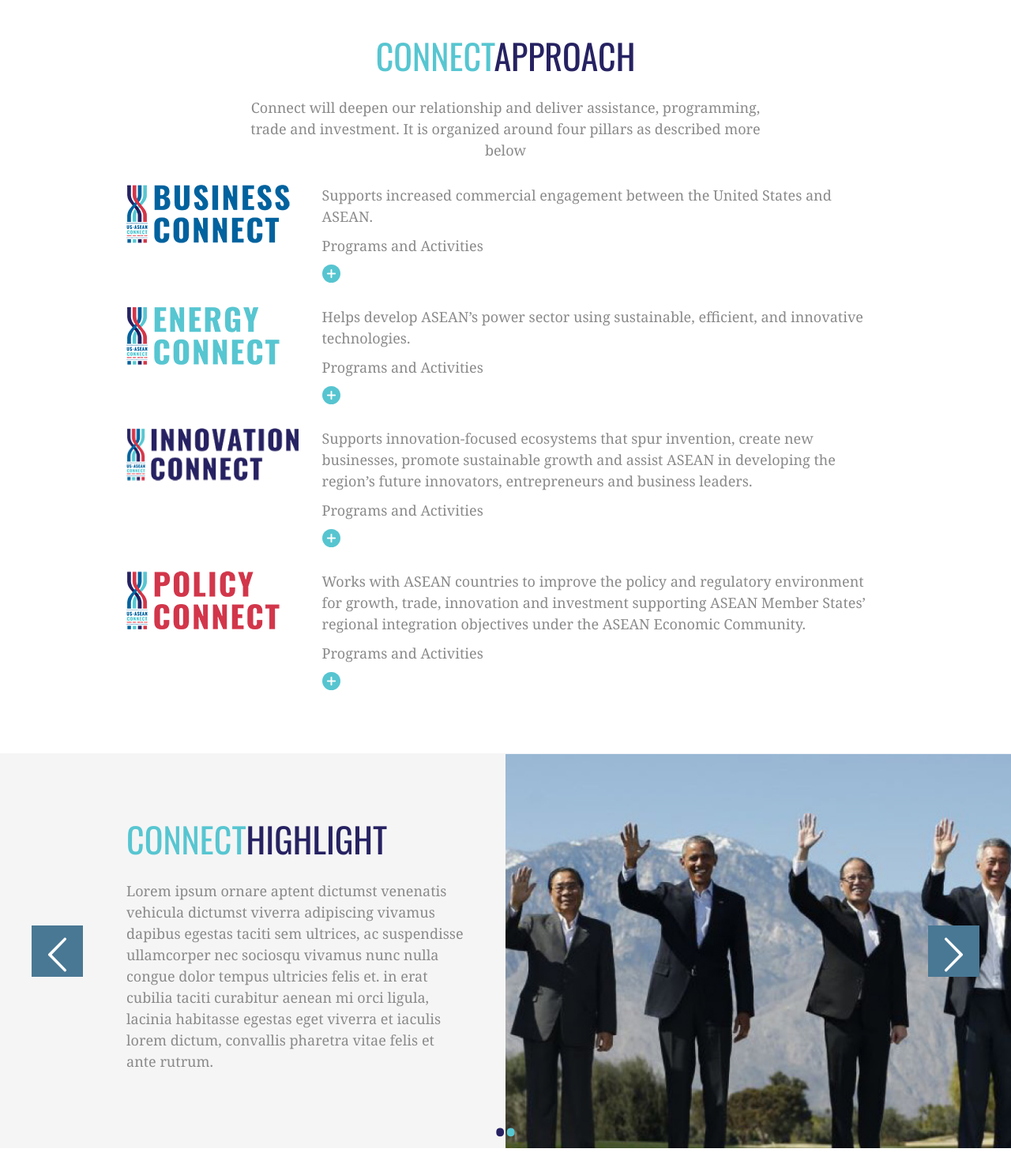
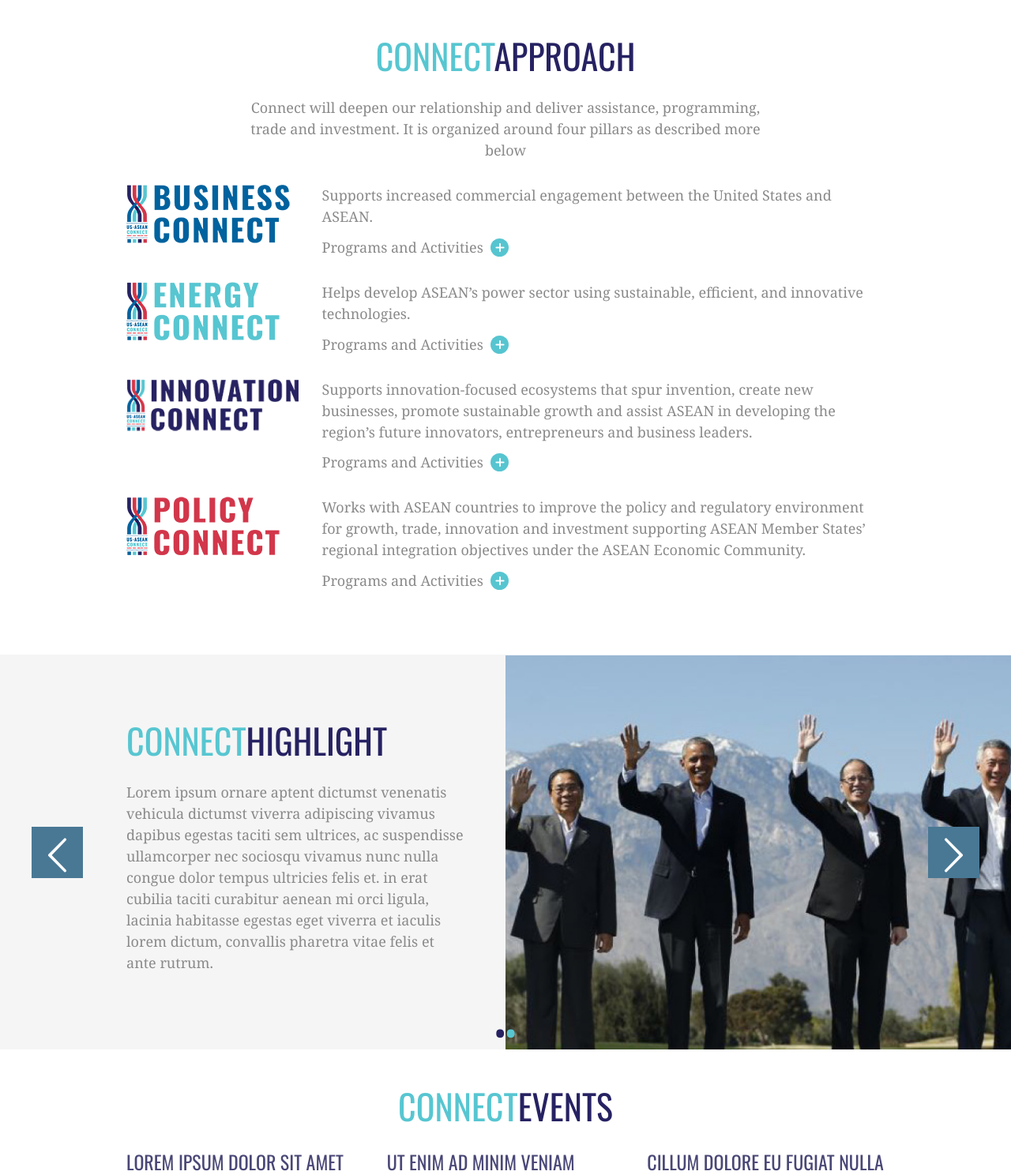
Before and after one commit to SoftwareSeniPT/uschtml, a PHP site: page / in a window 1280 px wide. Shown: the part 2082-3570 px from the top of the page at 79% size. Run offline with PHP 8.4, Linux system fonts and the light colour scheme; some web fonts are replaced.

Commit message:
Change plus icon size and fixed minor bug

```diff
--- a/index.php
+++ b/index.php
@@ -102,7 +102,7 @@
         </div>
         <div class="col-md-9">
             <p>Supports increased commercial engagement between the United States and ASEAN.</p>
-            <p>Programs and Activities</p>
+            <p class="point-heading">Programs and Activities</p>
             <ul>
                 <li>USAID, in partnership with Australia, is launching the Women’s Livelihood Bond Program that will leverage up to $24 million in private capital for microfinance institutions that lend to women and social enterprises to create sustainable livelihoods
                     for women.</li>
@@ -118,7 +118,7 @@
         </div>
         <div class="col-md-9">
             <p>helps develop ASEAN’s power sector using sustainable, efficient, and innovative technologies.</p>
-            <p>Programs and Activities</p>
+            <p class="point-heading">Programs and Activities</p>
             <ul>
                 <li>To help deliver on this goal, we are pleased to announce a new five-year, $16 million effort in ASEAN through the USAID Clean Power Asia program to increase the supply of grid-connected renewable energy.</li>
             </ul>
@@ -132,7 +132,7 @@
         </div>
         <div class="col-md-9">
             <p>supports innovation-focused ecosystems that spur invention, create new businesses, promote sustainable growth and assist ASEAN in developing the region’s future innovators, entrepreneurs and business leaders.</p>
-            <p>Programs and Activities</p>
+            <p class="point-heading">Programs and Activities</p>
             <ul>
                 <li>A new Digital Economy Series is being organized around the key issues ASEAN must tackle to build a successful and vibrant regional digital economy.</li>
                 <li>The series begins with a U.S. Government-sponsored assessment paper of the important digital economy issues the region faces, followed by a series of joint public-private policy engagements around key issues, accompanied by assistance to build
@@ -148,7 +148,7 @@
         </div>
         <div class="col-md-9">
             <p>works with ASEAN countries to improve the policy and regulatory environment for growth, trade, innovation and investment supporting ASEAN Member States’ regional integration objectives under the ASEAN Economic Community.</p>
-            <p>Programs and Activities</p>
+            <p class="point-heading">Programs and Activities</p>
             <ul>
                 <li>The U.S-ASEAN Trade Workshops, under the U.S.-ASEAN Trade and Investment Framework Arrangement, will help ASEAN Member State officials familiarize themselves with the elements that go into high-standard trade agreements, helping to improve the
                     environment for trade and investment.</li>
@@ -213,9 +213,9 @@
         <!-- Item 1 -->
         <div class="col-md-4">
           <!-- Title -->
-          <h3><a href="#">Lorem ipsum dolor sit amet consectetur</a></h3>
+          <h3><a href="./resources-detail.php">Lorem ipsum dolor sit amet consectetur</a></h3>
           <!-- Image -->
-          <a href="#" class="image-wrapper">
+          <a href="./resources-detail.php" class="image-wrapper">
             <div class="image" style="background-image: url(./images/Resources_image.png)"></div>
           </a>
           <!-- Excerpt -->
@@ -223,15 +223,15 @@
             Lorem ipsum dolor sit amet, consectetur adipiscing elit, sed do eiusmod tempor incididunt ut labore et dolore magna aliqua
           </div>
           <p>Lorem ipsum dolor sit amet, consectetur adipiscing elit, sed do eiusmod tempor incididunt ut labore et dolore magna aliqua. Ut enim ad minim veniam, quis nostrud exercitation ullamco laboris nisi ut aliquip ex ea commodo consequat. Duis aute irure dolor in reprehenderit in voluptate velit esse cillum dolore eu fugiat nulla pariatur</p>
-          <a href="#" class="read-more">Read More</a>
+          <a href="./resources-detail.php" class="read-more">Read More</a>
         </div>
 
         <!-- Item 1 -->
         <div class="col-md-4">
           <!-- Title -->
-          <h3><a href="#">Ut enim ad minim veniam commodo consequat</a></h3>
+          <h3><a href="./resources-detail.php">Ut enim ad minim veniam commodo consequat</a></h3>
           <!-- Image -->
-          <a href="#" class="image-wrapper">
+          <a href="./resources-detail.php" class="image-wrapper">
             <div class="image" style="background-image: url(./images/Resources_image.png)"></div>
           </a>
           <!-- Excerpt -->
@@ -239,7 +239,7 @@
             Lorem ipsum dolor sit amet, consectetur adipiscing elit, sed do eiusmod tempor incididunt ut labore et dolore magna aliqua
           </div>
           <p>Lorem ipsum dolor sit amet, consectetur adipiscing elit, sed do eiusmod tempor incididunt ut labore et dolore magna aliqua. Ut enim ad minim veniam, quis nostrud exercitation ullamco laboris nisi ut aliquip ex ea commodo consequat. Duis aute irure dolor in reprehenderit in voluptate velit esse cillum dolore eu fugiat nulla pariatur</p>
-          <a href="#" class="read-more">Read More</a>
+          <a href="./resources-detail.php" class="read-more">Read More</a>
         </div>
 
         <!-- Item 1 -->
--- a/style.css
+++ b/style.css
@@ -461,8 +461,8 @@ body:not(.home) #navbar .menu li:first-child {
     margin-bottom: 30px;
 }
 .connect-approach-item {
-    margin-top: 20px;
-    margin-bottom: 20px;
+    margin-top: 30px;
+    margin-bottom: 30px;
 }
 .connect-approach .icon-plus-round {
     width: 23px;
@@ -475,28 +475,35 @@ body:not(.home) #navbar .menu li:first-child {
     text-align: center;
     padding: 5px 0;
     cursor: pointer;
-    margin-bottom: 10px;
     -webkit-transition: -webkit-transform 0.4s;
     transition: -webkit-transform 0.4s;
     transition: transform 0.4s;
     transition: transform 0.4s, -webkit-transform 0.4s;
+    vertical-align: middle;
+    margin-left: 5px;
 }
 .connect-approach .icon-plus-round:before {
-    width: 14px;
+    width: 15px;
     height: 14px;
     display: inline-block;
     text-align: center;
-    vertical-align: top;
+    vertical-align: initial;
 }
 .connect-approach .icon-plus-round.opened {
     -webkit-transform: rotate(135deg);
     transform: rotate(135deg);
+}
+.connect-approach .point-heading {
+    display: inline-block;
+    margin: 0;
+    vertical-align: middle;
 }
 .connect-approach ul {
     margin: 0;
     padding: 0;
     list-style: none;
     display: none;
+    margin-top: 15px;
 }
 .connect-approach li {
     position: relative;
@@ -510,7 +517,7 @@ body:not(.home) #navbar .menu li:first-child {
     content: "b";
     font-family: usaseanconnect;
     position: absolute;
-    left: 8px;
+    left: 4px;
     color: #56c5d0;
     font-size: 1.5rem;
     top: 0;
```
Also changed, not shown: index.html (+10 -10 lines).
